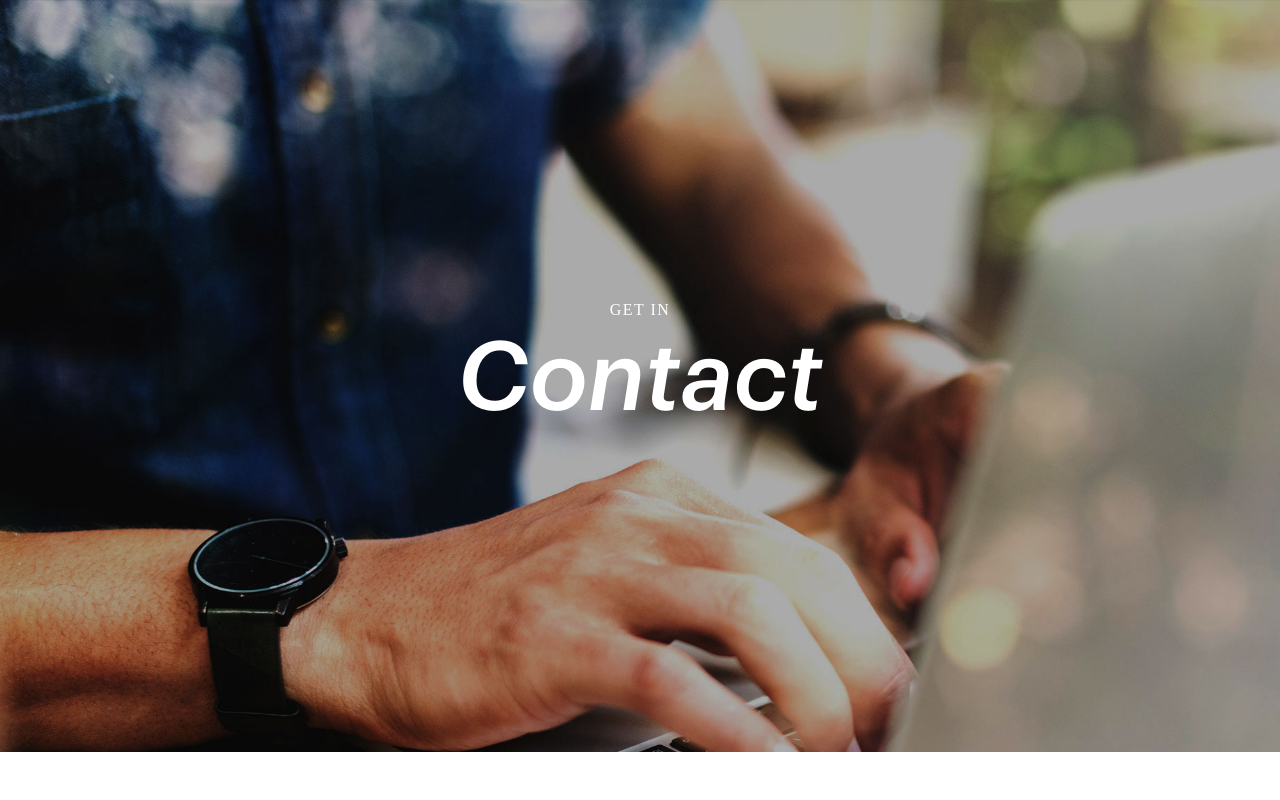
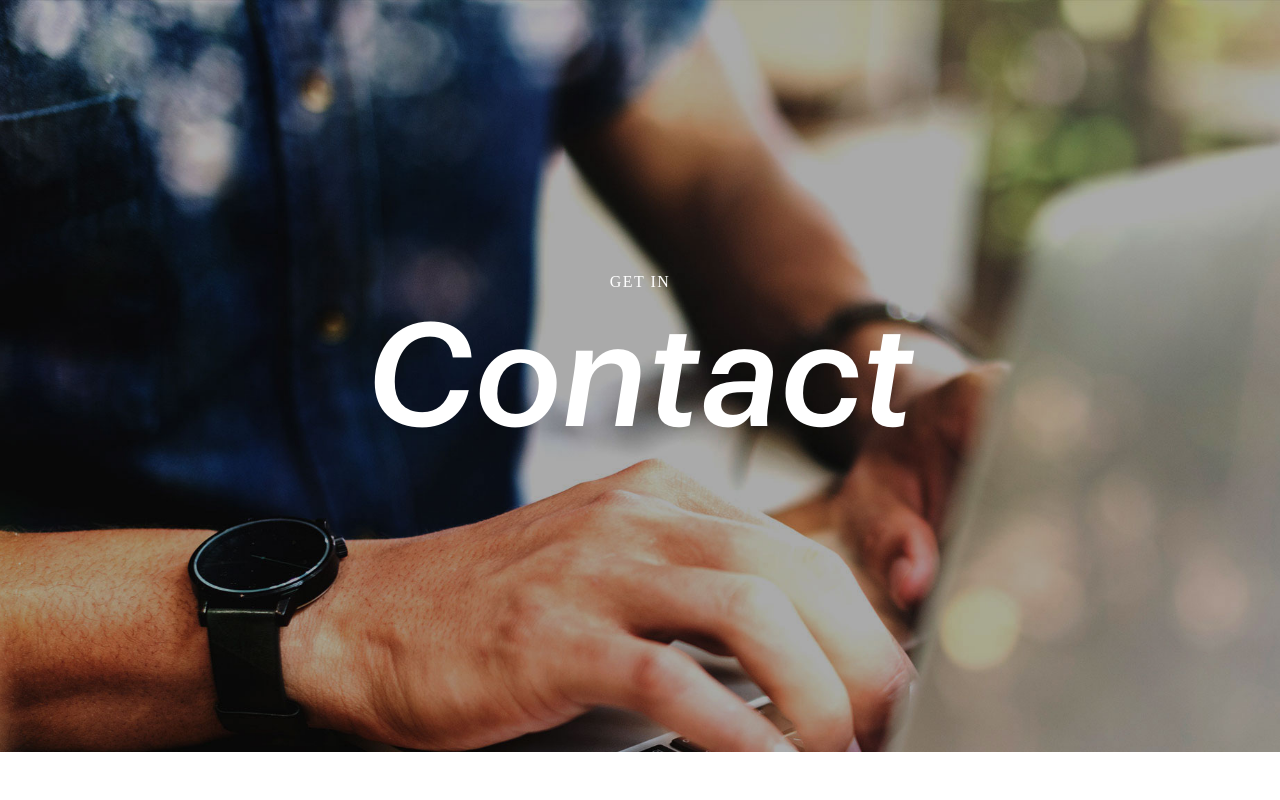
Before and after one commit to thealbertyang/portfolioPublic, a Next.js app in the folder portfolio/: page /contact in a window 1280 px wide. Shown: the top 800 px of the page. Built offline with nearby package versions, Linux system fonts and the light colour scheme.

Commit message:
- Fix portfolio header responsive - Fix portfolio footer responsive

```diff
--- a/portfolio/assets/styles/components/navbar.scss
+++ b/portfolio/assets/styles/components/navbar.scss
@@ -23,9 +23,12 @@
 }
 
 .navbar nav a {
+
+  /*
   font-size: 0.9rem;
   letter-spacing: 1px;
   text-transform: uppercase;
+  */
   opacity: 0.85;
 
 	&:hover {
--- a/portfolio/components/_pages/home/Tech.module.scss
+++ b/portfolio/components/_pages/home/Tech.module.scss
@@ -1,4 +1,3 @@
-
 .title {
     font-size: 96px;
     font-family: Advent Pro;
--- /dev/null
+++ b/portfolio/components/_pages/portfolio/Navbar.module.scss
@@ -0,0 +1,29 @@
+.name {
+    font-size: 16px;
+    font-family: Raleway;
+    font-weight: 400;
+    text-transform: uppercase;
+    text-align: center;
+    letter-spacing: 1em;
+    color: rgba(255, 255, 255, 0.75);
+
+    &:hover {
+        color: rgba(255, 255, 255);
+    }
+
+    @media (min-width: 576px) {
+        font-size: 20px;
+    }
+
+    @media (min-width: 768px) {
+        font-size: 24px;
+    }
+
+    @media (min-width: 992px) {
+        font-size: 24px;
+    }
+}
+
+.bg {
+    background: linear-gradient(180deg, rgba(114, 114, 114, 0.75) 0%, rgba(31, 31, 31, 0) 100%);
+}
--- a/portfolio/components/page/Header.js
+++ b/portfolio/components/page/Header.js
@@ -2,13 +2,7 @@ import React from 'react'
 
 import Overline from '../typography/Overline'
 
-const styles = {
-    name: {
-        fontFamily: 'Graphik',
-        fontStyle: 'italic',
-        fontSize: '96px',
-    }
-}
+import styles from './Header.module.scss'
 
 const Header = ({ children, overlineClassName, overlineText, titleClassName, titleText, backgroundImage, backgroundColor, height }) => {
     return (
@@ -26,7 +20,7 @@ const Header = ({ children, overlineClassName, overlineText, titleClassName, tit
                 <div className="row">
                     <div className='col-12 d-flex flex-column justify-content-center align-items-center' style={{ height: height }}>
                         <Overline className={`${overlineClassName}`}>{overlineText}</Overline>
-                        <h1 className={`${titleClassName}`} style={styles.name}>{titleText}</h1>
+                        <h1 className={`${titleClassName} ${styles.name}`}>{titleText}</h1>
                         {children}
                     </div>
                 </div>
--- /dev/null
+++ b/portfolio/components/page/Header.module.scss
@@ -0,0 +1,17 @@
+.name {
+    font-family: Graphik;
+    font-style: italic;
+    text-align: center;
+
+    @media (min-width: 576px) {
+        font-size: 4rem;
+    }
+
+    @media (min-width: 768px) {
+        font-size: 5rem;
+    }
+
+    @media (min-width: 992px) {
+        font-size: 144px;
+    }
+}
```
Also changed, not shown: portfolio/components/_pages/portfolio/Navbar.js (+8 -22 lines), portfolio/pages/portfolio/[slug].js (+12 -1 lines).
